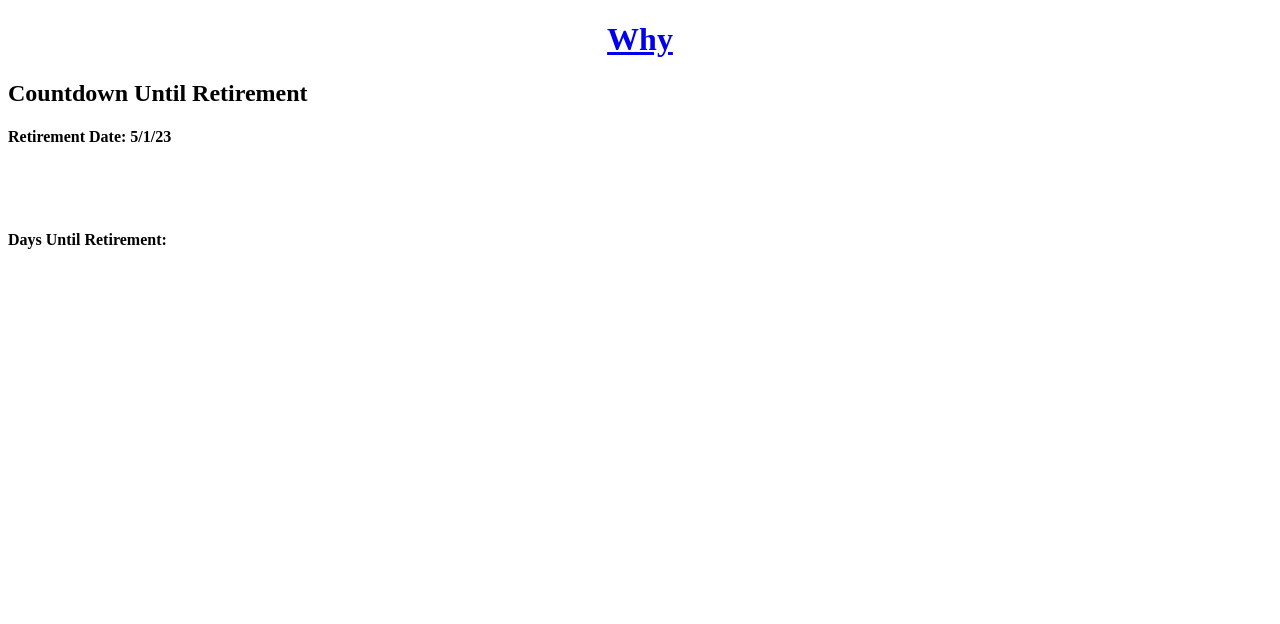
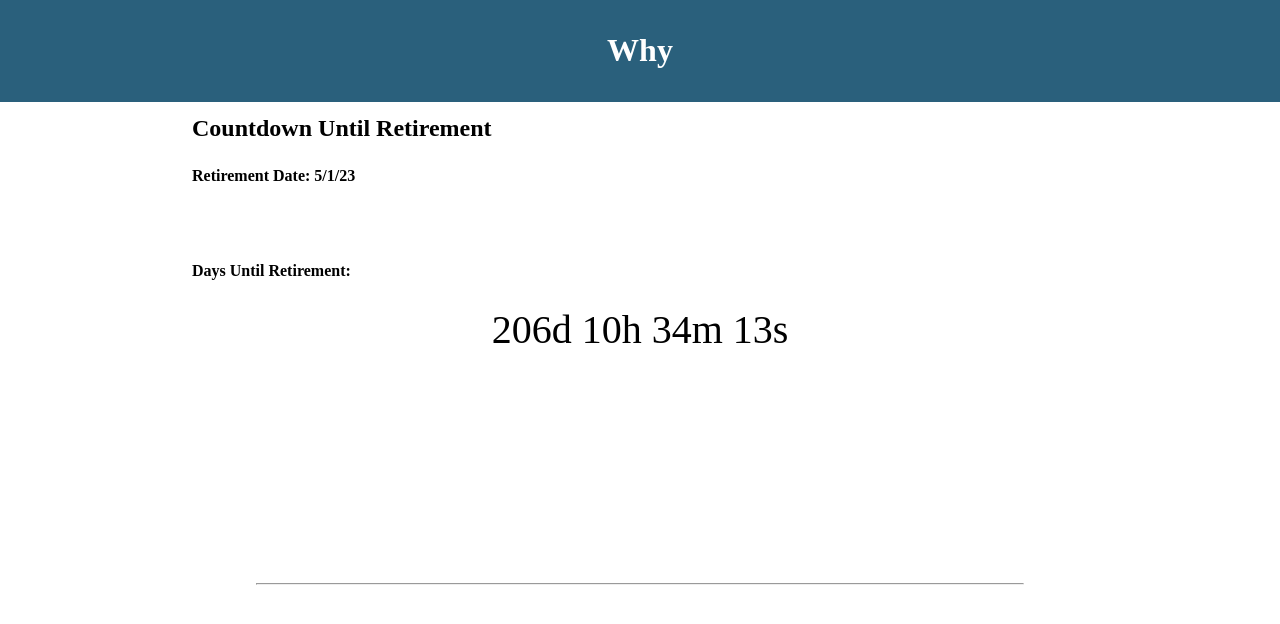
Before and after one commit to Alex-C-Codes/Why, a plain HTML site: page index.html in a window 1280 px wide. Drawn offline with Linux system fonts and the light colour scheme; the site is published under a folder, as on GitHub Pages, so addresses that start at the root find nothing.

Commit message:
updated assets folder to Assets

```diff
--- a/assets/sctipt.js
+++ b/Assets/js/sctipt.js
@@ -15,7 +15,7 @@ var x = setInterval(function() {
   var minutes = Math.floor((distance % (1000 * 60 * 60)) / (1000 * 60));
   var seconds = Math.floor((distance % (1000 * 60)) / 1000);
 
-  // Output the result in an element with id="demo"
+  // Output the result in an element with id="retirement-countdown"
   document.getElementById("retirement-countdown").innerHTML = days + "d " + hours + "h "
   + minutes + "m " + seconds + "s ";
 
--- a/index.html
+++ b/index.html
@@ -1,12 +1,11 @@
 <!DOCTYPE html>
-<html lang="en">
-  <head>
-    <meta charset="UTF-8" />
-    <meta name="viewport" content="width=device-width, initial-scale=1.0" />
-    <meta http-equiv="X-UA-Compatible" content="ie=edge" />
+<html lang="en-us">
+
+<head>
+    <meta charset="UTF-8"/>
+    <link rel="stylesheet" href="./Assets/css/style.css">
     <title>Why</title>
-    <link rel="stylesheet" href="/assets/style.css" />
-  </head>
+</head>
 
   <body>
 
@@ -37,6 +36,6 @@
     </div>
 
     <!-- Calls Javascript -->
-    <script src="/assets/sctipt.js"></script>
+    <script src="./Assets/js/sctipt.js"></script>
   </body>
 </html>
```
Also changed, not shown: Assets/css/style.css (renamed from assets/style.css).
